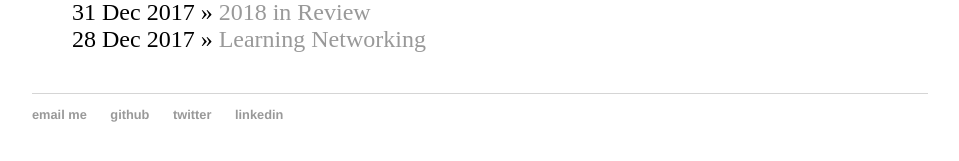
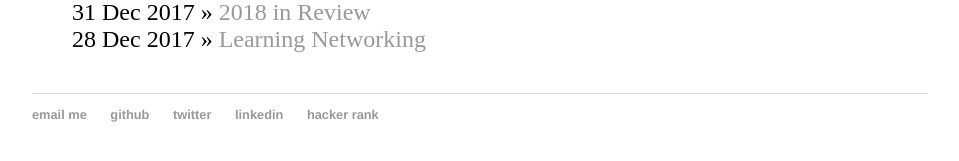
Before and after one commit to Sebbenbear/sebbenbear.github.io, a Jekyll site: the page built from blog/index.html, in a window 1280 px wide. Shown: the part 333-494 px from the top of the page, without its empty margins (160-1119 px from the left). Built offline with Jekyll 4.4.1, drawn with Linux system fonts in a browser that asks for light colours.

Commit message:
Include hackerrank contact

```diff
--- a/_layouts/default.html
+++ b/_layouts/default.html
@@ -17,13 +17,14 @@
 
     		{{ content }}
 
-		</div><!-- /.container -->
+		</div>
 		<footer>
     		<ul>
         		<li><a href="mailto:pauline.m.kelly1@gmail.com">email me</a></li>
         		<li><a href="https://github.com/sebbenbear">github</a></li>
-                        <li><a href="https://twitter.com/Sebbenbear">twitter</a></li>
-			<li><a href="https://www.linkedin.com/in/pauline-kelly-69594b51">linkedin</a></li>
+                <li><a href="https://twitter.com/Sebbenbear">twitter</a></li>
+				<li><a href="https://www.linkedin.com/in/pauline-kelly-69594b51">linkedin</a></li>
+				<li><a href="www.hackerrank.com/sebbenbear">hacker rank</a></li>
 			</ul>
 		</footer>
 	</body>
```
